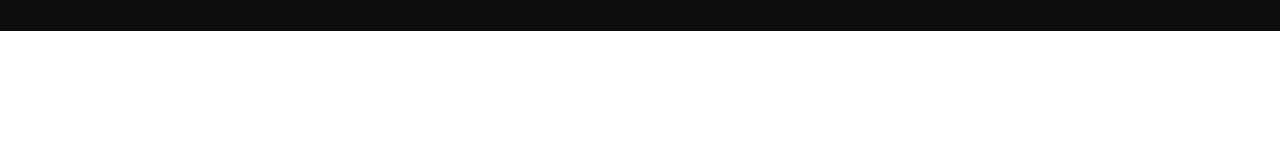
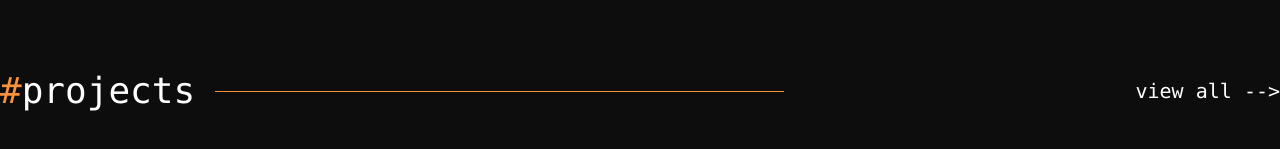
Before and after one commit to taraksh01/portfolio, a JavaScript app: page / in a window 1280 px wide. Shown: the part 535-684 px from the top of the page. Built offline with nearby package versions, Linux system fonts and the light colour scheme.

Commit message:
Added Projects section

```diff
--- a/src/App.js
+++ b/src/App.js
@@ -1,11 +1,13 @@
 import Header from "./Components/Header";
 import Home from "./Components/Home";
+import Projects from "./Components/Projects";
 
 const App = () => {
   return (
     <div className="bg-black/95">
       <Header />
       <Home />
+      <Projects />
     </div>
   );
 };
```
